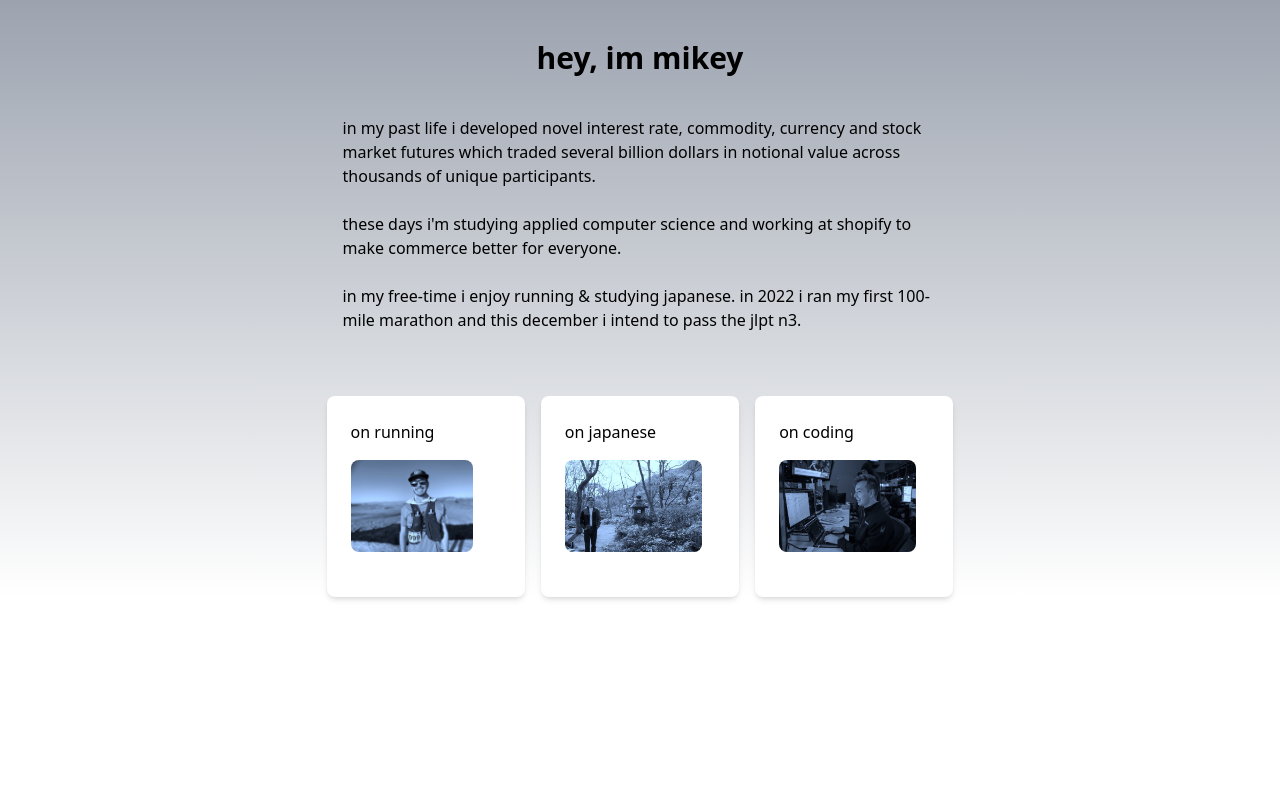
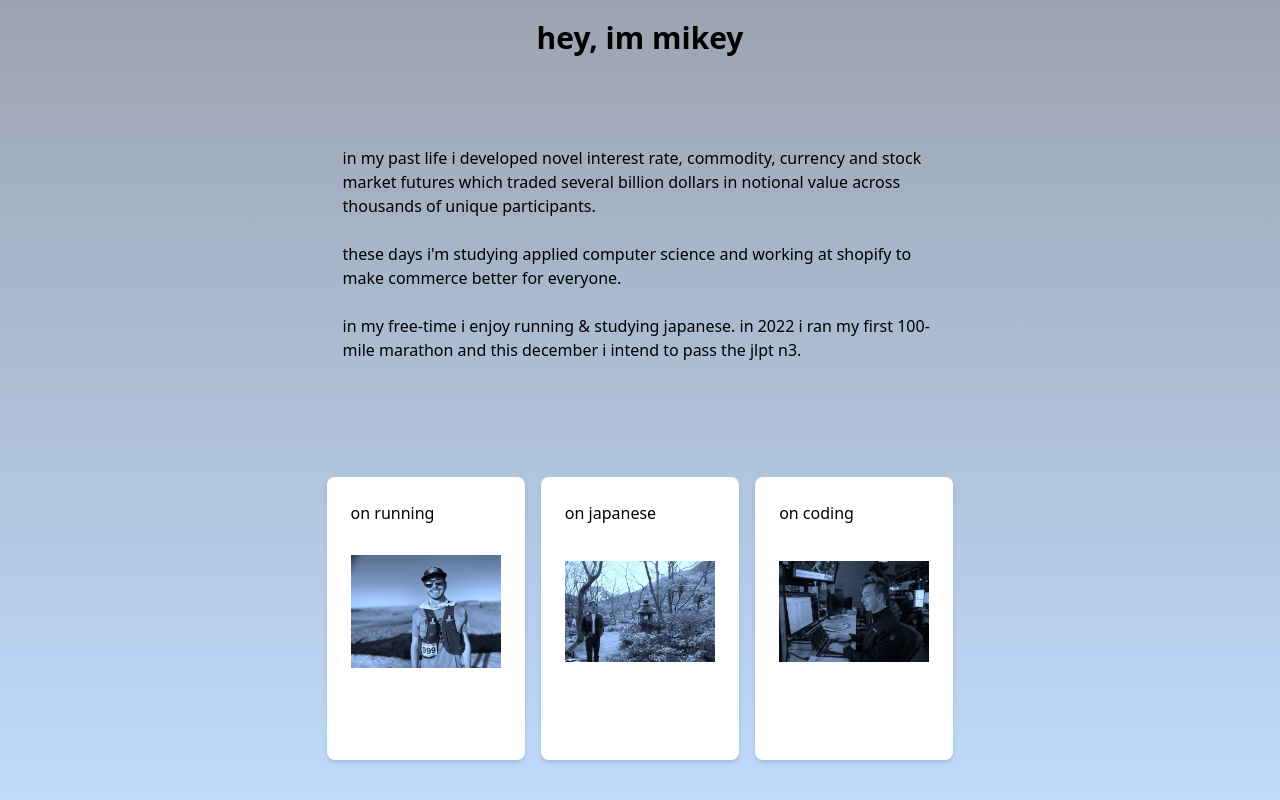
Before and after one commit to mikeygough/mikeygough.github.io, a plain HTML site: page index.html in a window 1280 px wide. Drawn offline with nearby package versions, Linux system fonts and the light colour scheme.

Commit message:
blue gradient, adjust margins, full page

```diff
--- a/index.html
+++ b/index.html
@@ -20,14 +20,14 @@
 </head>
 
 <body>
-  <main class="wrapper bg-gradient-to-b from-gray-400">
-    <div class="mx-auto mb-10 mt-10">
+  <main class="wrapper bg-gradient-to-b from-gray-400 to-blue-200">
+    <div class="mx-auto mb-2 mt-5">
       <h1 class="text-3xl font-bold">
         hey, im <span class="hover:text-blue-600">mikey</span>
       </h1>
     </div>
 
-    <div class="mb-10">
+    <div class="mb-2">
       <p>
         in my past life i developed novel <span class="hover:text-blue-600"><a
             href="https://www.bloomberg.com/news/articles/2021-06-28/cme-joins-battle-for-retail-bond-traders-with-smaller-product#xj4y7vzkg">interest
@@ -53,7 +53,7 @@
       <br>
     </div>
 
-    <div class="flex justify-center">
+    <div class="flex justify-center mb-10">
       <div class="flex-shrink-0 w-1/3 p-6 bg-white shadow-md rounded-lg">
         <h2 class="mb-4 hover:text-blue-600 hover:underline underline-offset-8"><a href="on-running.html">on
             running</a></h2>
--- a/styles.css
+++ b/styles.css
@@ -11,6 +11,7 @@
 body {
   line-height: 1.5;
   -webkit-font-smoothing: antialiased;
+  height: 100%;
 }
 img, picture, video, canvas, svg {
   display: block;
@@ -26,6 +27,7 @@ p, h1, h2, h3, h4, h5, h6 {
   isolation: isolate;
 }
 .wrapper {
+  min-height: 100vh;
   display: grid;
   grid-template-columns:
     1fr
```
Also changed, not shown: on-coding.html (+2 -2 lines), on-japanese.html (+2 -2 lines), on-running.html (+2 -2 lines).
